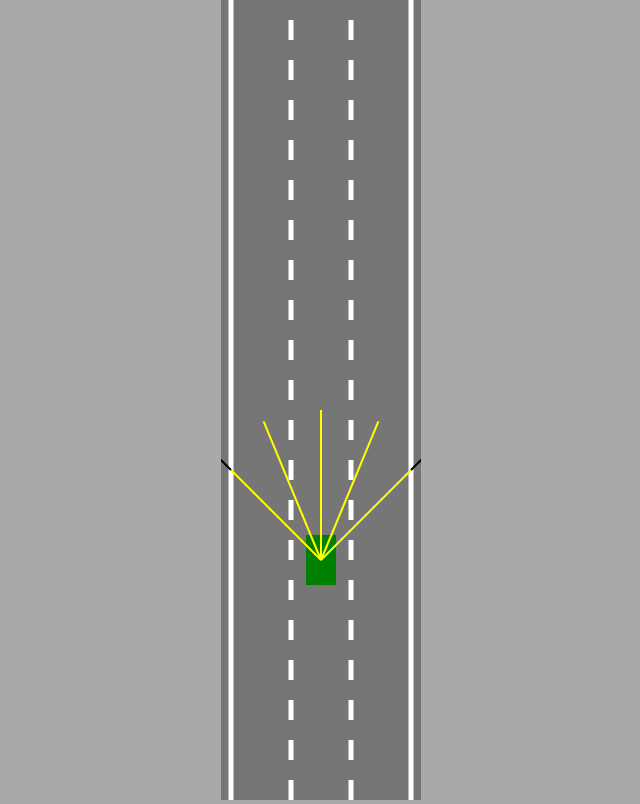
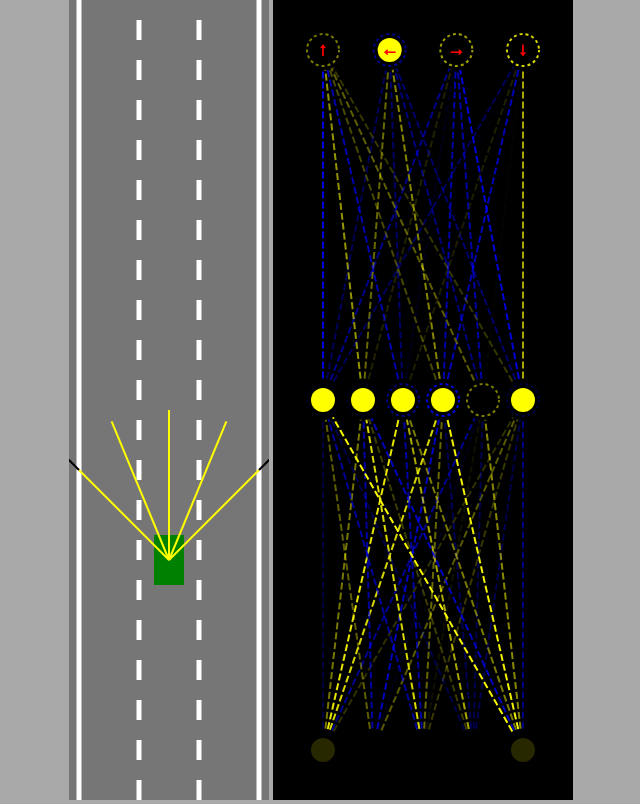
Before and after one commit to GautamKandula/AutoCar, a plain HTML site: page index.html in a window 1280 px wide. Shown: the whole page, without its empty margins (319-959 px from the left). Drawn offline with Linux system fonts and the light colour scheme.

Commit message:
Update 7 - Visualizer
Added a network visualizer to see how the neural network is functioning behind its "black box"

```diff
--- a/index.html
+++ b/index.html
@@ -7,7 +7,9 @@
     <link rel="stylesheet" href="style.css">
 </head>
 <body>
-    <canvas id="project"></canvas>
+    <canvas id="carProject"></canvas>
+    <canvas id="networkProject"></canvas>
+    <script src="visualizer.js"></script>
     <script src="network.js"></script>
     <script src="sensor.js"></script>
     <script src="utils.js"></script>
--- a/main.js
+++ b/main.js
@@ -1,10 +1,13 @@
-const canvas = document.getElementById("project");
+const carCanvas = document.getElementById("carProject");
+const networkCanvas = document.getElementById("networkProject");
 
-canvas.height = window.innerHeight;
-canvas.width = 200; // TBD on size
+carCanvas.width = 200; // TBD on size
+networkCanvas.width = 300;
 
-const ctx = canvas.getContext("2d");
-const road = new Road(canvas.width/2, canvas.width*0.9);
+const carCtx = carCanvas.getContext("2d");
+const networkCtx = networkCanvas.getContext("2d");
+
+const road = new Road(carCanvas.width/2, carCanvas.width*0.9);
 const car = new Car(road.getLaneCenter(1), 100, 30, 50, "AI");
 const traffic = [
     new Car(road.getLaneCenter(1), -100, 30, 50, "TRAFFIC", 2)
@@ -12,23 +15,28 @@ const traffic = [
 
 animate(); // called on loop to simulate real time copy
 
-function animate() {
+function animate(time) {
     for (let i = 0; i < traffic.length; i++) {
         traffic[i].update(road.borders, []);
     }
     car.update(road.borders, traffic);
 
-    canvas.height = window.innerHeight; // Clears Canvas after animation frame (no leftover images)
+    carCanvas.height = window.innerHeight; // Clears Canvas after animation frame (no leftover images)
+    networkCanvas.height = window.innerHeight;
 
-    ctx.save();
-    ctx.translate(0, -car.y+canvas.height*0.7);
+    carCtx.save();
+    carCtx.translate(0, -car.y+carCanvas.height*0.7);
 
-    road.draw(ctx);
+    road.draw(carCtx);
     for (let i = 0; i< traffic.length; i++) {
-        traffic[i].draw(ctx);
+        traffic[i].draw(carCtx);
     }
-    car.draw(ctx);
+    car.draw(carCtx);
 
-    ctx.restore();
+    carCtx.restore();
+
+    networkCtx.lineDashOffset = -time/70;
+
+    Visualizer.drawNetwork(networkCtx, car.brain);
     requestAnimationFrame(animate); // Sets animate to animation frame
 }
--- a/style.css
+++ b/style.css
@@ -5,6 +5,10 @@ body {
     text-align: center;
 }
 
-#project {
+#carProject {
     background: rgb(118, 118, 118);
 }
+
+#networkProject {
+    background: black
+}
--- a/utils.js
+++ b/utils.js
@@ -40,3 +40,11 @@ function polysIntersect(poly1, poly2) {
 
     return false;
 }
+
+function getRGBA(value) {
+    const alpha = Math.abs(value);
+    const R = value < 0 ? 0 : 255;
+    const G = R;
+    const B = value > 0 ? 0 : 255;
+    return "rgba(" + R + "," + G + "," + B + "," + alpha + ")";
+}
--- /dev/null
+++ b/visualizer.js
@@ -0,0 +1,84 @@
+class Visualizer {
+    static drawNetwork(ctx, network) {
+        const margin = 50;
+        const left = margin;
+        const top = margin;
+        const width = ctx.canvas.width - margin * 2
+        const height = ctx.canvas.height - margin * 2
+
+        const levelHeight = height/network.levels.length;
+        for (let i = network.levels.length - 1; i >= 0; i--) {
+            const levelTop = top + lerp(height-levelHeight, 0, network.levels.length == 1? 0.5: i/(network.levels.length-1));
+            ctx.setLineDash([7, 3]);
+            Visualizer.drawlevel(ctx, network.levels[i], left, levelTop, width, levelHeight, i == network.levels.length - 1 ? ['↑', '←', '→', '↓'] : []);
+        }
+    }
+
+    static drawlevel(ctx, level, left, top, width, height, outputLabels) {
+        const right = left + width;
+        const bottom = top + height;
+
+        const {inputs, outputs, weights, biases} = level;
+
+        for (let i = 0; i < inputs.length; i++) {
+            for (let j = 0; j < outputs.length; j++) {
+                ctx.beginPath();
+                ctx.moveTo(Visualizer.#getNodeX(inputs, i, left, right), bottom);
+                ctx.lineTo(Visualizer.#getNodeX(outputs, j, left, right), top)
+                ctx.lineWidth = 2;
+                ctx.strokeStyle = getRGBA(weights[i][j]);
+                ctx.stroke();
+            }
+        }
+
+        const nodeRadius = 20;
+        for (let i = 0; i < inputs.length; i++) {
+            const x = Visualizer.#getNodeX(inputs, i, left, right)
+            ctx.beginPath();
+            ctx.arc(x, bottom, nodeRadius, 0, Math.PI*2);
+            ctx.fillStyle="black";
+            ctx.fill()
+            ctx.beginPath();
+            ctx.arc(x, bottom, nodeRadius*0.6, 0, Math.PI*2);
+            ctx.fillStyle=getRGBA(inputs[i]);
+            ctx.fill()
+        }
+
+        for (let i = 0; i < outputs.length; i++) {
+            const x = Visualizer.#getNodeX(outputs, i, left, right)
+            ctx.beginPath();
+            ctx.arc(x, top, nodeRadius, 0, Math.PI*2);
+            ctx.fillStyle="black";
+            ctx.fill()
+            ctx.beginPath();
+            ctx.arc(x, top, nodeRadius*0.6, 0, Math.PI*2);
+            ctx.fillStyle=getRGBA(outputs[i]);
+            ctx.fill()
+            ctx.beginPath();
+            ctx.lineWidth=2;
+            ctx.arc(x, top, nodeRadius*0.8, 0, Math.PI*2);
+            ctx.strokeStyle=getRGBA(biases[i])
+            ctx.setLineDash([3, 3]);
+            ctx.stroke();
+            ctx.setLineDash([]);
+
+            if (outputLabels[i]) {
+                ctx.beginPath();
+                ctx.textAlign = 'center';
+                ctx.textBaseline = 'middle';
+                ctx.fillStyle = 'red';
+                ctx.strokeStyle = "red";
+                ctx.font = (nodeRadius*0.9) + "px Arial";
+                ctx.fillText(outputLabels[i], x, top);
+                ctx.lineWidth=0.8
+                ctx.strokeText(outputLabels[i], x, top);
+            }
+        }
+    }
+
+    static #getNodeX(nodes, index, left, right) {
+        return lerp(left, right, nodes.length==1? 0.5:index/(nodes.length-1))
+    }
+
+
+}
```
